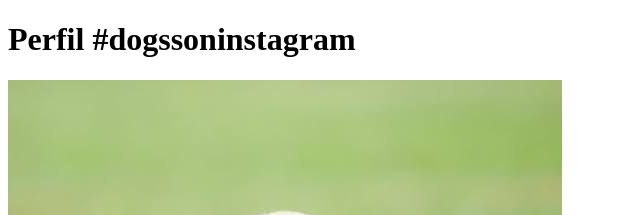
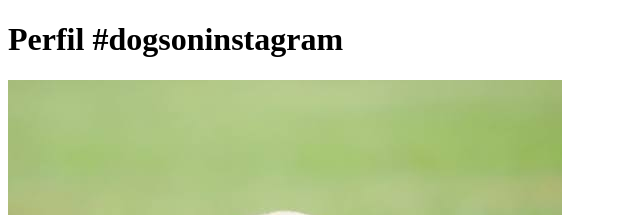
Before and after one commit to rhuandevops/Pratica-Integradora-Desenvolvimento-de-Apps, a plain HTML site: page index.html in a window 1280 px wide. Shown: the top 215 px of the page, 0-640 px from the left. Drawn offline with Linux system fonts and the light colour scheme.

Commit message:
Terceiro commit

```diff
--- a/index.html
+++ b/index.html
@@ -8,7 +8,7 @@
   </head>
 
   <body>
-    <h1>Perfil #dogssoninstagram</h1>
+    <h1>Perfil #dogsoninstagram</h1>
 
     <img src="imagens/dog.jpeg" />
   </body>
```
